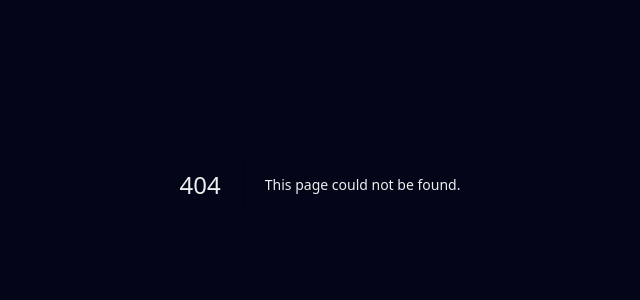
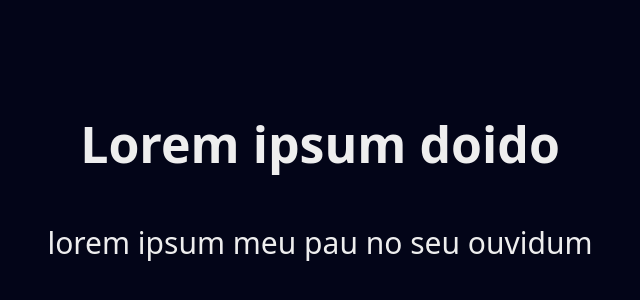
Before and after one commit to guimartiins/my-trips, a Next.js app: page /about in a window 1280 px wide. Before the commit this address had no page. Shown: the part 216-516 px from the top of the page, without its empty margins (320-960 px from the left). Built offline with nearby package versions, Linux system fonts and the light colour scheme.

Commit message:
add about page

```diff
--- a/src/components/LinkWrapper/styles.ts
+++ b/src/components/LinkWrapper/styles.ts
@@ -12,6 +12,10 @@ export const Wrapper = styled.div`
     transition: color 0.3s ease-in-out;
   }
 
+  a {
+    color: var(--white);
+  }
+
   &:hover {
     svg {
       color: var(--highlight);
--- /dev/null
+++ b/src/pages/about.tsx
@@ -0,0 +1,5 @@
+import { AboutTemplate } from 'templates/About'
+
+const About = () => <AboutTemplate />
+
+export default About
--- /dev/null
+++ b/src/templates/About/index.tsx
@@ -0,0 +1,17 @@
+import { LinkWrapper } from 'components/LinkWrapper'
+import * as S from './styles'
+import { CloseOutline } from '@styled-icons/evaicons-outline'
+
+export const AboutTemplate = () => (
+  <S.Content>
+    <LinkWrapper href="/">
+      <CloseOutline size={32} />
+    </LinkWrapper>
+
+    <S.Heading>Lorem ipsum doido</S.Heading>
+
+    <S.Body>
+      <p>lorem ipsum meu pau no seu ouvidum</p>
+    </S.Body>
+  </S.Content>
+)
--- /dev/null
+++ b/src/templates/About/styles.ts
@@ -0,0 +1,24 @@
+import styled from 'styled-components'
+
+export const Content = styled.section`
+  text-align: center;
+  display: flex;
+  align-items: center;
+  justify-content: center;
+  flex-direction: column;
+  height: 100vh;
+  max-width: var(--container);
+  margin: auto;
+`
+
+export const Heading = styled.h1`
+  font-size: var(--large);
+  margin-bottom: var(--large);
+`
+
+export const Body = styled.div`
+  p {
+    font-size: var(--medium);
+    line-height: var(--medium);
+  }
+`
```
Also changed, not shown: src/pages/index.tsx (+10 -1 lines).
